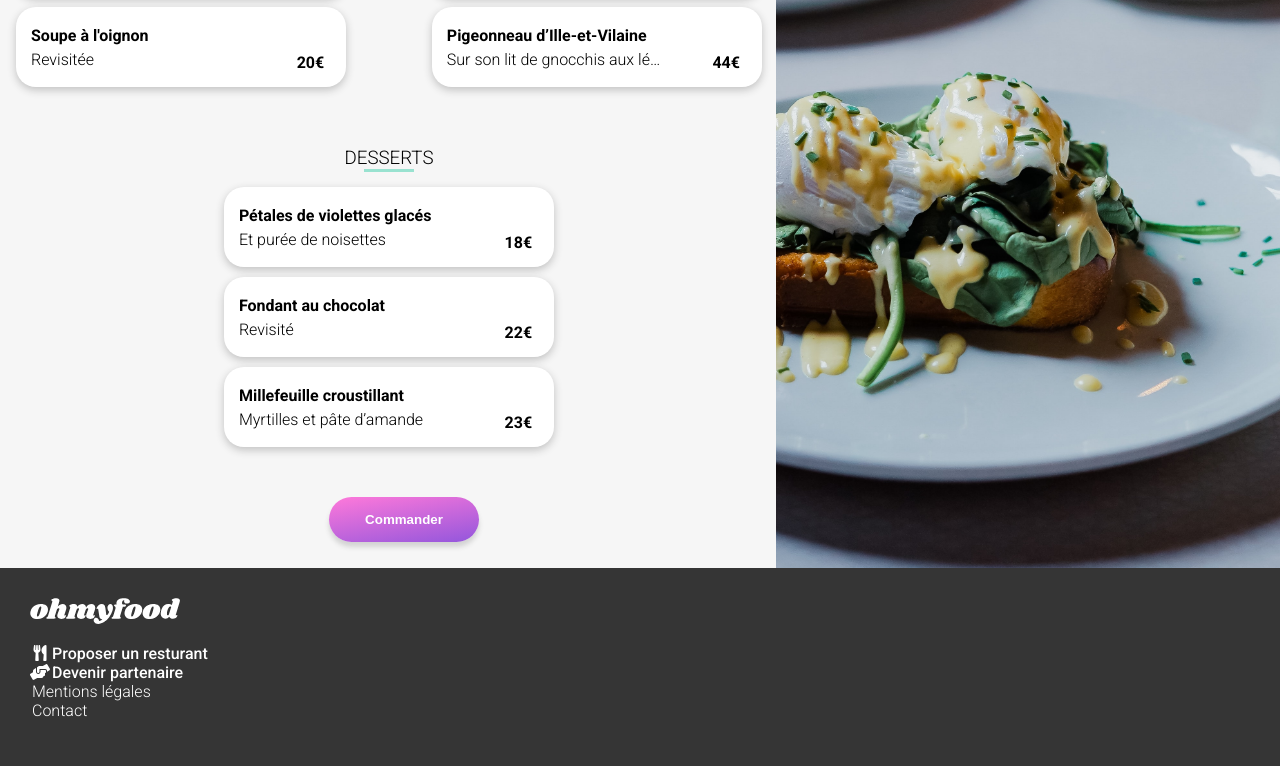
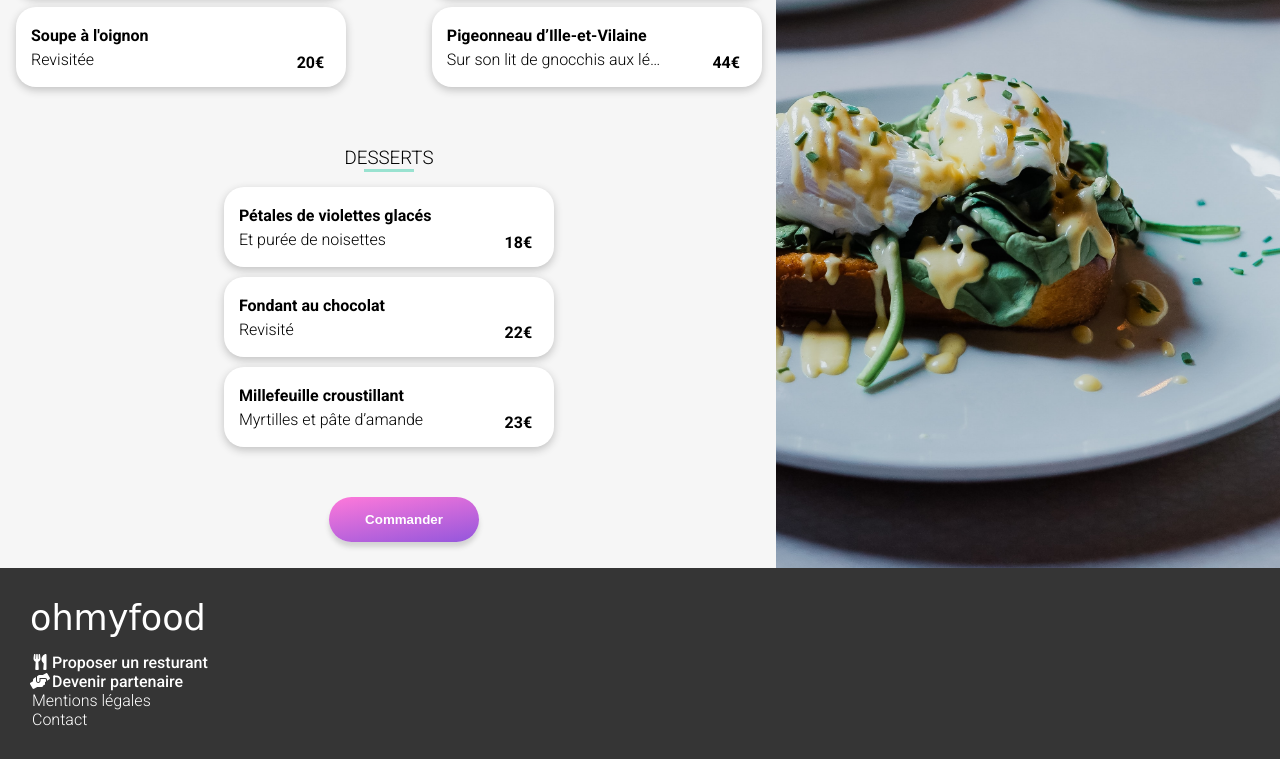
Before and after one commit to TheoChrn/TheoCHERON_3_091220, a website: page pages/Page_a-la-française.html in a window 1280 px wide. Shown: the part 350-1116 px from the top of the page. Drawn offline with Linux system fonts and the light colour scheme; a web font is replaced by a local one.

Commit message:
Better display of the footer's logo

```diff
--- a/pages/Page_a-la-française.html
+++ b/pages/Page_a-la-française.html
@@ -183,7 +183,7 @@
     <!--FOOTER-->
     <footer class="footer">
         <div class="footer__logo">
-            <img src="../images/logo/ohmyfood@2x.svg" alt="" class="logo logo--small">
+            <span class="logo logo--small">ohmyfood</span>
         </div>
         <nav class="nav">
             <ul class="nav__list">
--- a/scss/base/_base.scss
+++ b/scss/base/_base.scss
@@ -2,7 +2,7 @@
 
 body, html {
     font-family: 'Roboto', sans-serif;
-    height : 100%;
+    min-height : 100vh;
     margin: 0;
     padding: 0;
 }
--- a/scss/layouts/_footer.scss
+++ b/scss/layouts/_footer.scss
@@ -8,7 +8,9 @@
     }
 
     &__logo{
-        filter: brightness(100);
+        font-family: 'Shrikhand', cursive;
+        color: white;
+        font-size: 35px;
     }
 }
 
@@ -26,6 +28,8 @@
 
     &__list{
         padding-left: 0;
+        margin-bottom: 0;
+        margin-top: 15px;
     }
 }
 
```
Also changed, not shown: index.html (+1 -1 lines), pages/Page_la-note-enchantee.html (+1 -1 lines), pages/Page_la-palette-du-gout.html (+1 -1 lines), pages/Page_le-delice-des-sens.html (+1 -1 lines), css/main.css, 1 other file.
